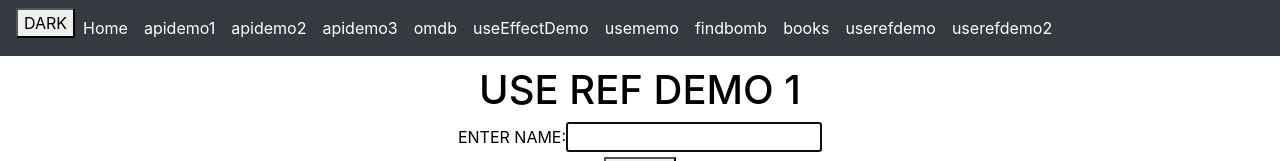
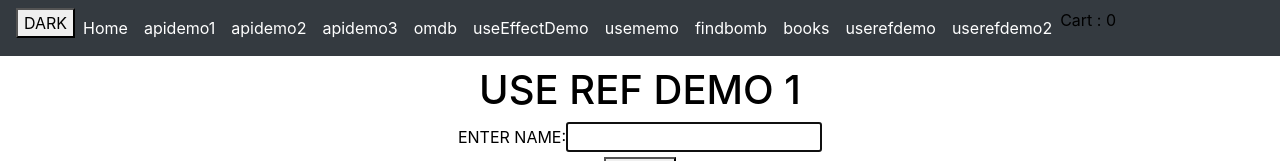
Before and after one commit to samirvithlani/MERN_B_HYBRID_WEEKEND_2025, a React (Vite) app: page /user in a window 1280 px wide. Shown: the top 161 px of the page. Built offline with nearby package versions, Linux system fonts and the light colour scheme.

Commit message:
useSelector

```diff
--- a/src/components/Navbar.jsx
+++ b/src/components/Navbar.jsx
@@ -1,10 +1,16 @@
 import React, { useContext } from "react";
 import { Link, Outlet } from "react-router-dom";
 import { ThemeContext } from "./ThemeContext";
+import { useSelector } from "react-redux";
 
 export const Navbar = () => {
   const { theme, settheme } = useContext(ThemeContext);
   console.log("theme", theme);
+
+  const state = useSelector((state)=>state) //store..
+  //console.log("state obj",state.cart) //state.reducerName
+  console.log("state obj",state.cart.cart) //state.reducerName.objName
+
   const themeHandler = () => {
     //update useSatte
     if (theme == "light") {
@@ -160,6 +166,9 @@ export const Navbar = () => {
                 userefdemo2
               </Link>
             </li>
+            <li class="nav-item active">
+              Cart : {state.cart.cart.length}
+            </li>
           </ul>
         </div>
       </nav>
```
